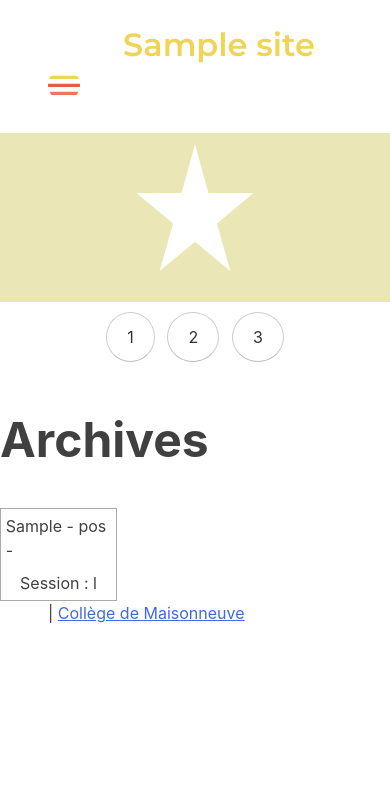
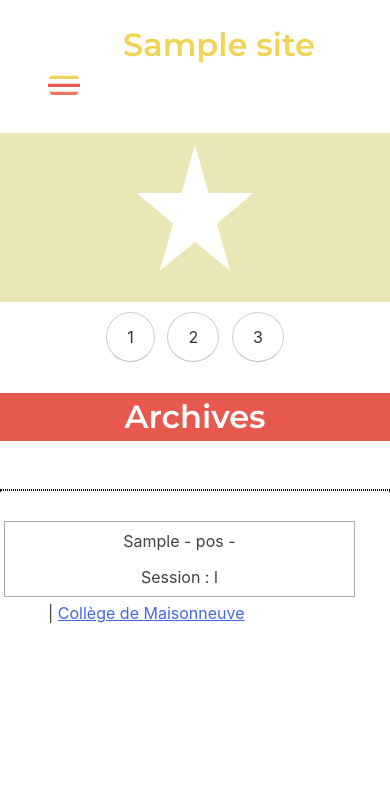
Before and after one commit to tamylaemy/labo-5, a WordPress theme: template themes/theme-4w4/theme-4w4/front-page.php in a window 390 px wide; the page is wider, and only the part inside the window is pictured. Shown: the top 800 px of that part. Before the commit the page ends 623 px from the top of that part, so only its background shows below. Run offline with PHP 8.4 and a stand-in for WordPress, Linux system fonts and the light colour scheme; the site name, menu and one post (Sample post) are stand-ins, and other content is empty; some libraries are stand-ins or nearby versions.

Commit message:
modif scss navigation + accueil mise en page

```diff
--- a/themes/theme-4w4/theme-4w4/front-page.php
+++ b/themes/theme-4w4/theme-4w4/front-page.php
@@ -51,6 +51,7 @@ get_header();
 				<?php if ($precedent != "XXXXXX"): ?>
 					</section>
 				<?php endif ?>
+				<h2><?php echo $typeCours; ?></h2>
 
 			<section>
 				<?php endif ?>
@@ -65,6 +66,7 @@ get_header();
 		</section> <!-- .cours section -->
 		<?php endif; ?>
 
+
 	</main><!-- #main -->
 
 <?php
--- a/themes/theme-4w4/theme-4w4/sass/abstracts/mixins/_mixins.scss
+++ b/themes/theme-4w4/theme-4w4/sass/abstracts/mixins/_mixins.scss
@@ -9,3 +9,17 @@
 @mixin column-width($numberColumns: 3) {
 	width: map-get($columns, $numberColumns) - ( ( $columns__margin * ( $numberColumns - 1 ) ) / $numberColumns );
 }
+
+@mixin tablet {
+	@media (min-width : 800px) {
+		@content;
+	}
+
+}
+
+@mixin desktop {
+	@media (min-width : 1200px) {
+		@content;
+	}
+
+}
--- a/themes/theme-4w4/theme-4w4/sass/components/navigation/_navigation.scss
+++ b/themes/theme-4w4/theme-4w4/sass/components/navigation/_navigation.scss
@@ -21,6 +21,7 @@
 			left: -999em;
 			z-index: 10;
 
+
 			ul {
 				left: -999em;
 				top: 0;
@@ -35,7 +36,11 @@
 			}
 
 			a {
+				//font-size: 15px;
 				width: 200px;
+				font-size: clamp(.6rem, #{"-0.875 + 8.333vw"}, 3rem);
+				margin:0.5em;
+				//width: 100vh;
 			}
 
 			:hover > a,
@@ -72,6 +77,7 @@
 	.current-menu-ancestor > a {
 	}
 }
+
 /* ------------------------------------------------------------------
 Bouton burger
 ---------------------------------------------------------------------*/
--- a/themes/theme-4w4/theme-4w4/sass/local/_accueil.scss
+++ b/themes/theme-4w4/theme-4w4/sass/local/_accueil.scss
@@ -5,17 +5,39 @@ body {
 
 body.home {
     //background-color: rgb(241, 180, 89);
+    height: 500vh;
+    width: 100vw;
+    overflow-x: hidden;
 
     #primary {
         margin: 0;
         width: 100vw;
+
+         h1 {
+             display: flex;
+             justify-content: center;
+             font-family: $font_title;
+             font-size: clamp(2rem, #{"-0.875rem + 8.333vw"}, 2.5rem);
+             background-color : $color__linktitle-visited;
+             color: white;
+         }
+
+         h2 {
+             display: flex;
+             justify-content: center;
+             font-family: $font_title;
+             font-size: clamp(2rem, #{"-0.875rem + 8.333vw"}, 2rem);
+             color: $color__linktitle-hover;
+            border: 1px dotted black;
+            }
     }
 }
 
 body.home::after {
     position: absolute;
     width: 100%;
-    height: 100%;
+    height: 500vh;
+
     content: '';
     top: 0;
     bottom: 0;
@@ -62,11 +84,20 @@ body.home::after {
     }
 }
 
+.entry-header {
+    font-size: clamp(.6rem, #{"-0.875 + 8.333vw"}, 3rem);
+}
+
+/* ---------------------------------------------------------------------------------------------
+                                Liste des blocs de cours par type
+------------------------------------------------------------------------------------------------*/
+
 .liste-cours {
     display: flex;
     flex-direction: column;
 
     section {
+        width: 100%;
         display: flex;
         flex-direction: row;
         flex-wrap: wrap;
@@ -77,15 +108,30 @@ body.home::after {
             justify-content: space-between;
             align-items: center;
             border: 1px solid #aaa;
-            width: 30%;
+            width: 90%;
+            margin : 1%;
             p {
-                margin: .3rem;
+                margin: .4rem;
                 font-size: 1rem;
             }
             a {
                 font-size: 2rem;
                 font-weight: bold;
                 text-decoration: none;
+            }
+        }
+
+        @include tablet {
+            article {
+                width: 45%;
+                margin: 1%;
+            }
+        }
+
+        @include desktop {
+            article {
+                width: 29%;
+                margin: 1%;
             }
         }
     }
--- a/themes/theme-4w4/theme-4w4/style.css
+++ b/themes/theme-4w4/theme-4w4/style.css
@@ -749,6 +749,8 @@ body {
 
 .main-navigation ul ul a {
   width: 200px;
+  font-size: clamp(0.6rem, -0.875 + 8.333vw, 3rem);
+  margin: 0.5em;
 }
 
 .main-navigation ul li:hover > ul,
@@ -1075,15 +1077,39 @@ body {
   padding: 0;
 }
 
+body.home {
+  height: 500vh;
+  width: 100vw;
+  overflow-x: hidden;
+}
+
 body.home #primary {
   margin: 0;
   width: 100vw;
 }
 
+body.home #primary h1 {
+  display: flex;
+  justify-content: center;
+  font-family: "Montserrat", sans-serif;
+  font-size: clamp(2rem, -0.875rem + 8.333vw, 2.5rem);
+  background-color: #e7594f;
+  color: white;
+}
+
+body.home #primary h2 {
+  display: flex;
+  justify-content: center;
+  font-family: "Montserrat", sans-serif;
+  font-size: clamp(2rem, -0.875rem + 8.333vw, 2rem);
+  color: #f0755D;
+  border: 1px dotted black;
+}
+
 body.home::after {
   position: absolute;
   width: 100%;
-  height: 100%;
+  height: 500vh;
   content: '';
   top: 0;
   bottom: 0;
@@ -1129,12 +1155,20 @@ body.home::after {
   list-style-type: none;
 }
 
+.entry-header {
+  font-size: clamp(0.6rem, -0.875 + 8.333vw, 3rem);
+}
+
+/* ---------------------------------------------------------------------------------------------
+                                Liste des blocs de cours par type
+------------------------------------------------------------------------------------------------*/
 .liste-cours {
   display: flex;
   flex-direction: column;
 }
 
 .liste-cours section {
+  width: 100%;
   display: flex;
   flex-direction: row;
   flex-wrap: wrap;
@@ -1146,11 +1180,12 @@ body.home::after {
   justify-content: space-between;
   align-items: center;
   border: 1px solid #aaa;
-  width: 30%;
+  width: 90%;
+  margin: 1%;
 }
 
 .liste-cours section article p {
-  margin: .3rem;
+  margin: .4rem;
   font-size: 1rem;
 }
 
@@ -1158,6 +1193,20 @@ body.home::after {
   font-size: 2rem;
   font-weight: bold;
   text-decoration: none;
+}
+
+@media (min-width: 800px) {
+  .liste-cours section article {
+    width: 45%;
+    margin: 1%;
+  }
+}
+
+@media (min-width: 1200px) {
+  .liste-cours section article {
+    width: 29%;
+    margin: 1%;
+  }
 }
 
 #secondary {
```
Also changed, not shown: 1 other file.
